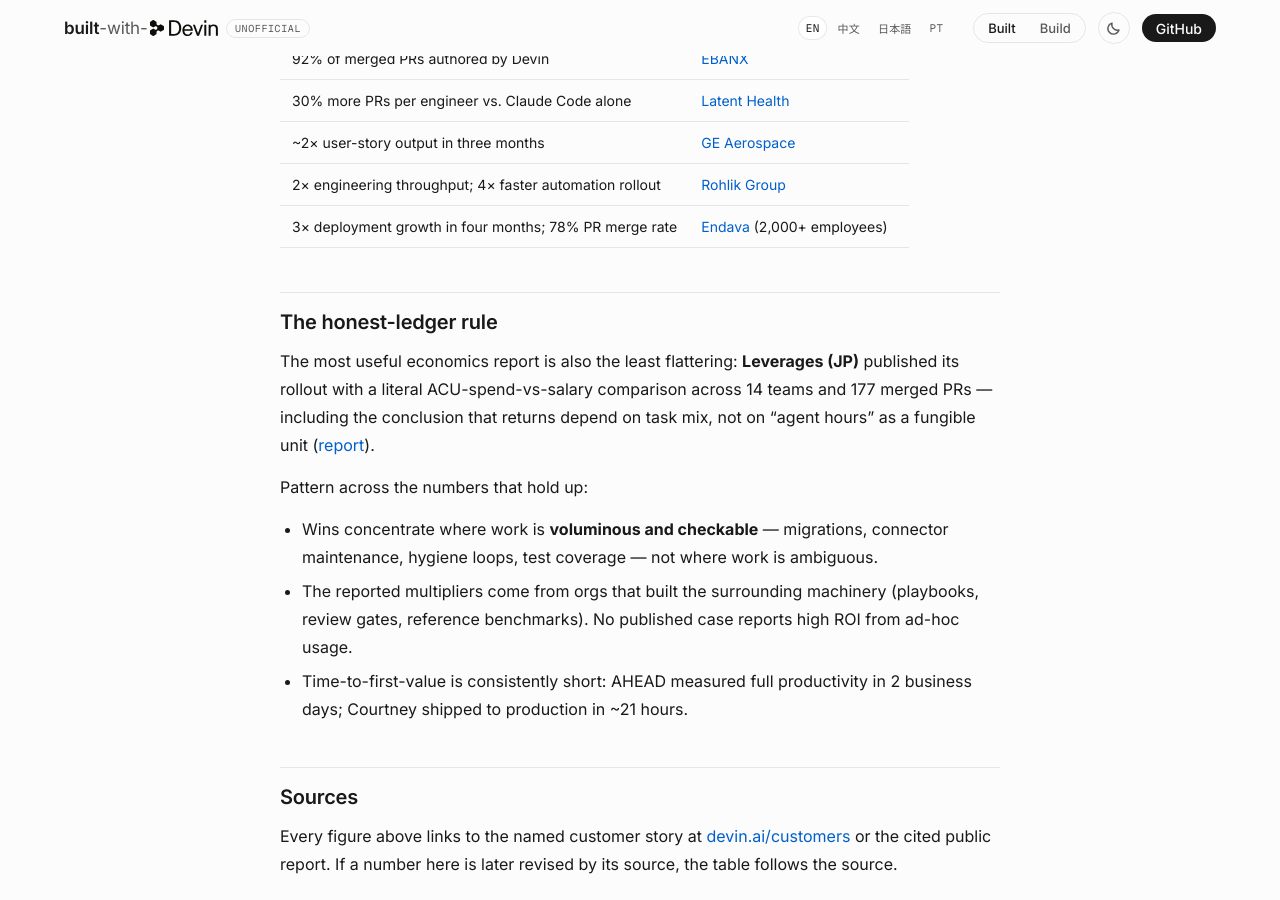
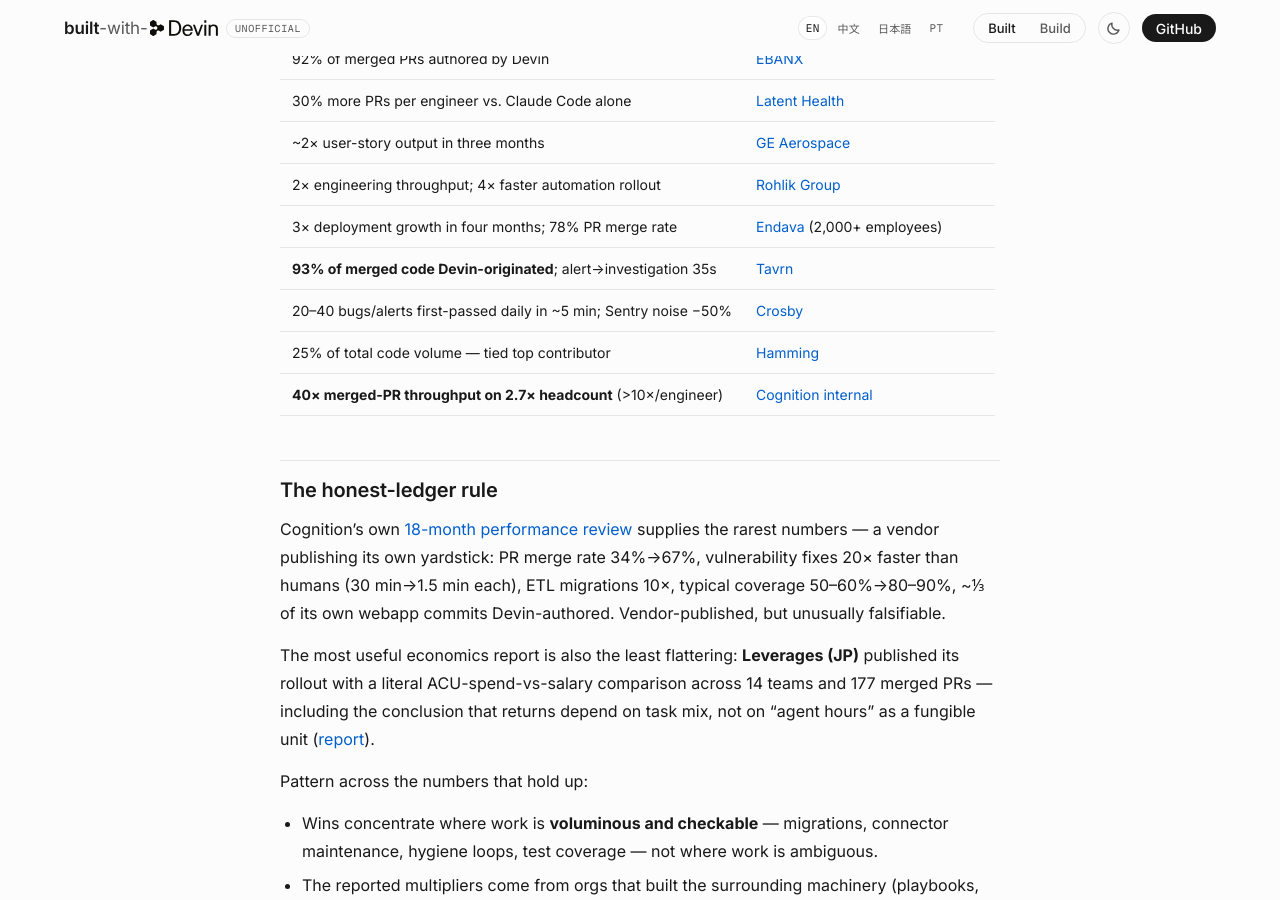
Before and after one commit to Till3005/built-with-devin, a Jekyll site: the page built from docs/economics.md, in a window 1280 px wide and 900 px high, scrolled down 995 px. Built offline with Jekyll 4.4.1, drawn with Linux system fonts in a browser that asks for light colours.

Commit message:
Economics ledger: +9 verified rows (perf review, Tavrn/Crosby/Hamming/Eight Sleep/Cognition)
Co-Authored-By: Devin AI <158243242+devin-ai-integration[bot]@users.noreply.github.com>

```diff
--- a/docs/economics.md
+++ b/docs/economics.md
@@ -28,9 +28,15 @@ A running ledger of the *published, auditable* cost/return numbers — the thing
 | 30% more PRs per engineer vs. Claude Code alone | [Latent Health](https://devin.ai/customers/latent) |
 | ~2× user-story output in three months | [GE Aerospace](https://devin.ai/customers/geaerospace) |
 | 2× engineering throughput; 4× faster automation rollout | [Rohlik Group](https://devin.ai/customers/rohlikgroup) |
-| 3× deployment growth in four months; 78% PR merge rate | [Endava](https://devin.ai/customers/endava) (2,000+ employees) |
+| 3× deployment growth in four months; 78% PR merge rate | [Endava](https://devin.ai/customers/endava) (2,000+ employees) | |
+| **93% of merged code Devin-originated**; alert→investigation 35s | [Tavrn](https://devin.ai/customers/tavrn) |
+| 20–40 bugs/alerts first-passed daily in ~5 min; Sentry noise −50% | [Crosby](https://devin.ai/customers/crosby) |
+| 25% of total code volume — tied top contributor | [Hamming](https://devin.ai/customers/hamming) |
+| **40× merged-PR throughput on 2.7× headcount** (>10×/engineer) | [Cognition internal](https://aietalks.com/talks/40x-more-merged-prs-with-2-7x-the-engineers) |
 
 ## The honest-ledger rule
+
+Cognition's own [18-month performance review](https://cognition.com/blog/devin-annual-performance-review-2025) supplies the rarest numbers — a vendor publishing its own yardstick: PR merge rate 34%→67%, vulnerability fixes 20× faster than humans (30 min→1.5 min each), ETL migrations 10×, typical coverage 50–60%→80–90%, ~⅓ of its own webapp commits Devin-authored. Vendor-published, but unusually falsifiable.
 
 The most useful economics report is also the least flattering: **Leverages (JP)** published its rollout with a literal ACU-spend-vs-salary comparison across 14 teams and 177 merged PRs — including the conclusion that returns depend on task mix, not on "agent hours" as a fungible unit ([report](https://zenn.dev/levtech/articles/9c869303820844)).
 
```
Also changed, not shown: docs/economics.html (+10 -1 lines).
